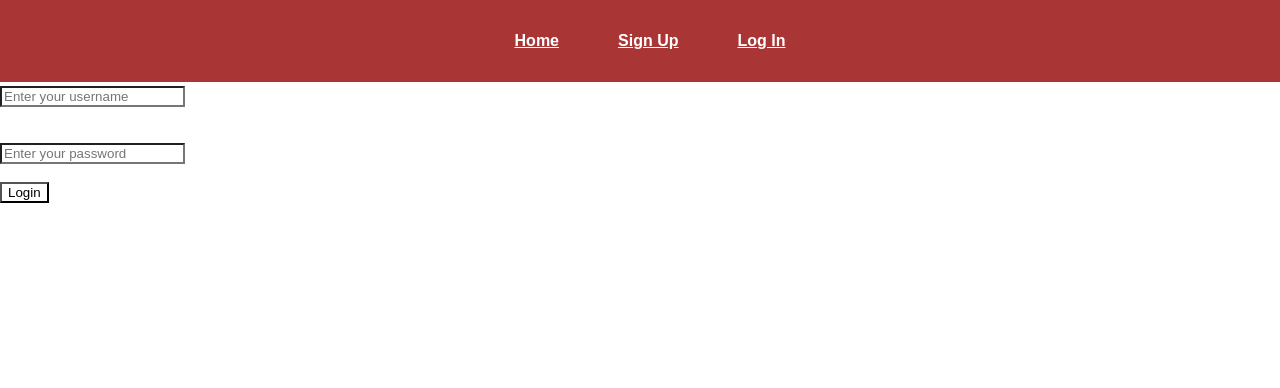
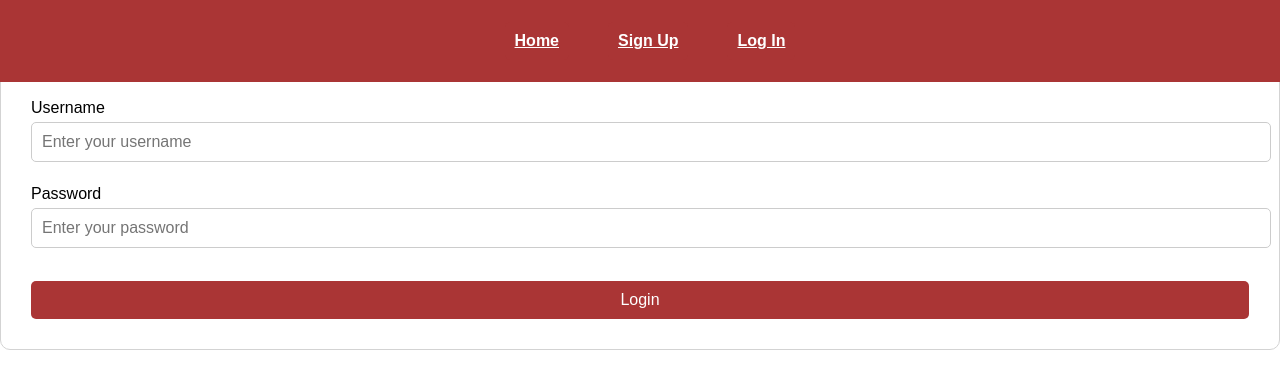
Before and after one commit to igaddy79/CapstoneProject, a React (Create React App) app in the folder comments-app/: page /login in a window 1280 px wide. Shown: the top 388 px of the page. Built offline with nearby package versions, Linux system fonts and the light colour scheme.

Commit message:
updated css:

```diff
--- a/comments-app/src/login-signup/Login.jsx
+++ b/comments-app/src/login-signup/Login.jsx
@@ -1,5 +1,6 @@
 import { useState } from "react";
 import { login } from "../api-logic";
+import './login-signup.css';
 
 const Login = () => {
   const [username, setUsername] = useState("");
@@ -25,7 +26,7 @@ const Login = () => {
 
   return (
     <div>
-      <div>
+      <div className="login">
         <h2>Login</h2>
         <form onSubmit={handleSubmit}>
           <label htmlFor="username">Username</label>
--- a/comments-app/src/login-signup/SignUp.jsx
+++ b/comments-app/src/login-signup/SignUp.jsx
@@ -1,5 +1,6 @@
 import React, { useState } from "react";
 import { addNewUser } from "../api-logic";
+import './login-signup.css';
 
 function Signup() {
   const [username, setUsername] = useState("");
--- /dev/null
+++ b/comments-app/src/login-signup/login-signup.css
@@ -0,0 +1,40 @@
+.login {
+    margin: 0 auto;
+    border: 1px solid lightgray;
+    border-radius: 10px;
+    padding: 30px;
+}
+
+form {
+    color: black;
+}
+
+.signup-container {
+    margin: 0 auto;
+    border: 1px solid lightgray;
+    border-radius: 10px;
+    padding: 30px;
+}
+
+input[type="text"],
+input[type="password"] {
+  width: 100%;
+  padding: 10px;
+  margin: 5px 0;
+  border: 1px solid #ccc;
+  border-radius: 5px;
+  font-size: 16px;
+}
+
+input[type="submit"] {
+  width: 100%;
+  padding: 10px;
+  margin-top: 10px;
+  background-color: rgb(170, 53, 53);
+  color: white;
+  border: none;
+  border-radius: 5px;
+  cursor: pointer;
+  font-size: 16px;
+  transition: background-color 0.3s ease;
+}
--- a/comments-app/src/welcomepage/MovieCard.css
+++ b/comments-app/src/welcomepage/MovieCard.css
@@ -17,7 +17,7 @@ img {
 .movie-card {
   width: 30%;
   height: auto;
-  background-color: beige;
+  background-color: rgb(191, 191, 191);
   color: rgb(68, 68, 68);
   border-radius: 10px;
   box-shadow: 0 10px 10px black;
@@ -33,5 +33,5 @@ img {
 
 h2,
 p {
-  background-color: beige;
+  background-color: rgb(191, 191, 191);
 }
--- a/comments-app/src/welcomepage/MovieCard.jsx
+++ b/comments-app/src/welcomepage/MovieCard.jsx
@@ -1,5 +1,5 @@
 import "./MovieCard.css";
-import Movies from "./WelcomePage";
+import WelcomePage from "./WelcomePage";
 import { useNavigate } from "react-router-dom";
 
 export default function MovieCard({ movie, isSingle }) {
@@ -26,7 +26,7 @@ export default function MovieCard({ movie, isSingle }) {
       <p className="movie-rating">Rating: {movie.average_rating}</p>
       {isSingle ? (
         <>
-          <Movies />
+          <WelcomePage />
           <div className="button-container">
             <button onClick={backButton} className="movie-card-button">Go Back</button>
           </div>
```
Also changed, not shown: 1 other file (tests, documents, lock files or other folders).
